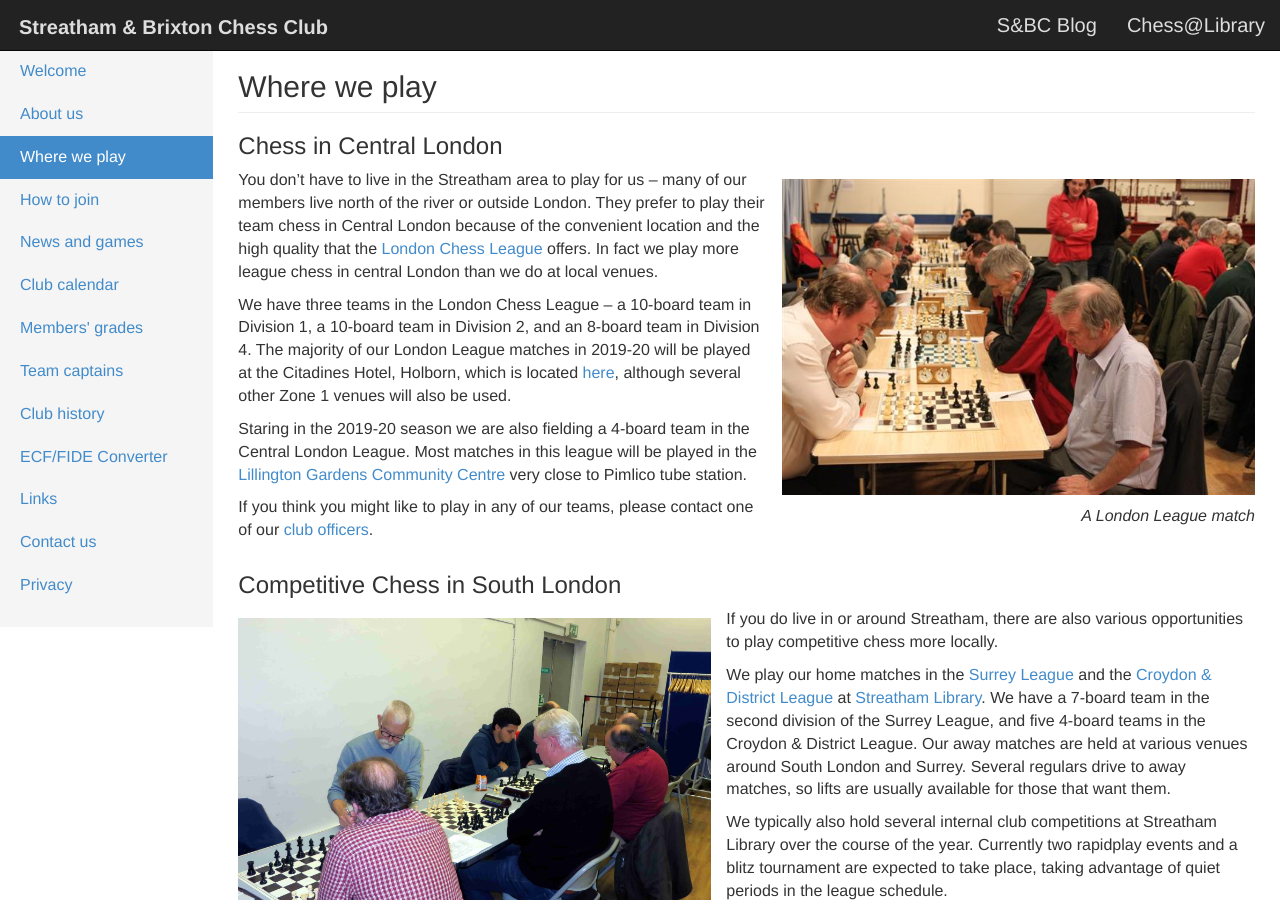
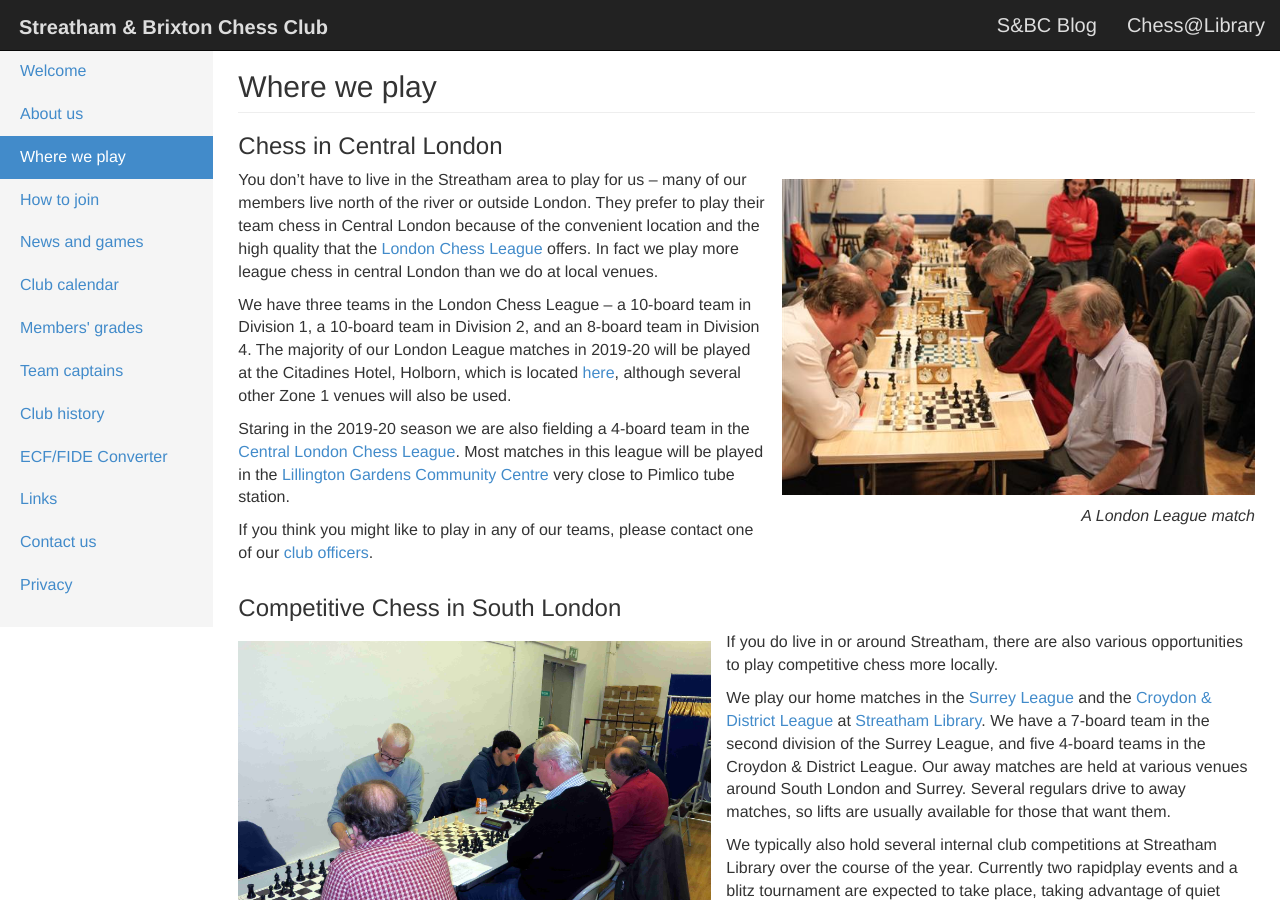
Before and after one commit to streathamchess/streathamchess.github.io, a Jekyll site: the page built from about/venues.md, in a window 1280 px wide and 900 px high. Built offline with Jekyll 4.4.1, drawn with Linux system fonts in a browser that asks for light colours.

Commit message:
Update venues.md

```diff
--- a/about/venues.md
+++ b/about/venues.md
@@ -18,7 +18,7 @@ that the [London Chess League](http://www.londonchess.org.uk/main.php) offers. I
 We have three teams in the London Chess League – a 10-board team in Division 1, a 10-board team in Division 2,
 and an 8-board team in Division 4. The majority of our London League matches in 2019-20 will be played at the Citadines Hotel, Holborn, which is located [here](https://www.google.co.uk/maps/place/Citadines+Holborn-Covent+Garden+London/@51.5182942,-0.1206973,17z/data=!4m13!1m7!3m6!1s0x48761b3597627687:0x97304b6330a0a89d!2sHigh+Holborn,+London+WC1V+6LF!3b1!8m2!3d51.5182874!4d-0.1187017!3m4!1s0x0:0xd4a983d961c3e6e5!8m2!3d51.5178531!4d-0.1185583?hl=en), although several other Zone 1 venues will also be used.
 
-Staring in the 2019-20 season we are also fielding a 4-board team in the Central London League. Most matches in this league will be played in the [Lillington Gardens Community Centre](https://www.westminster.gov.uk/yourhousing/your-community/hall-hire/lillington-and-longmoore-community-hall) very close to Pimlico tube station.
+Staring in the 2019-20 season we are also fielding a 4-board team in the [Central London Chess League](http://www.oxfordfusion.com/oca/index.cfm?Org=7). Most matches in this league will be played in the [Lillington Gardens Community Centre](https://www.westminster.gov.uk/yourhousing/your-community/hall-hire/lillington-and-longmoore-community-hall) very close to Pimlico tube station.
 
 If you think you might like to play in any of our teams, please contact one of our [club officers](/contact.html).
 
```
